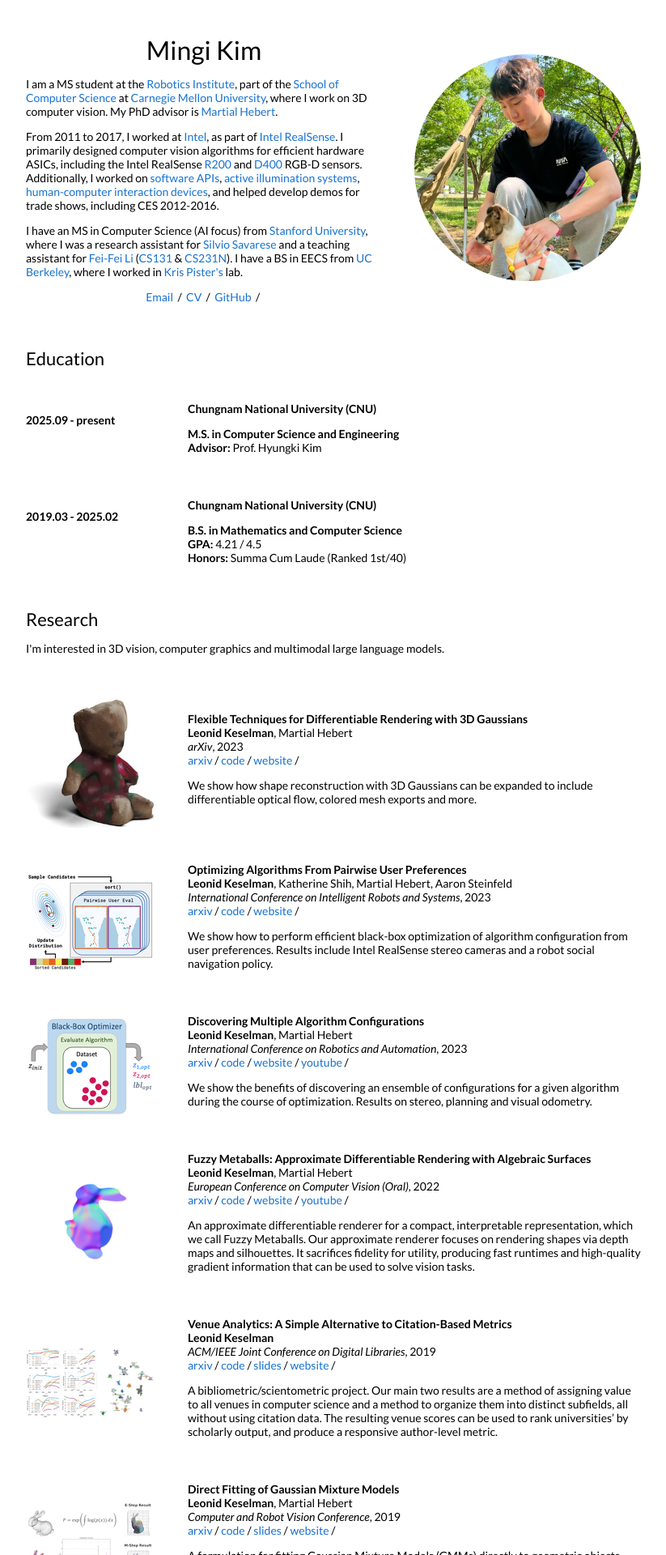
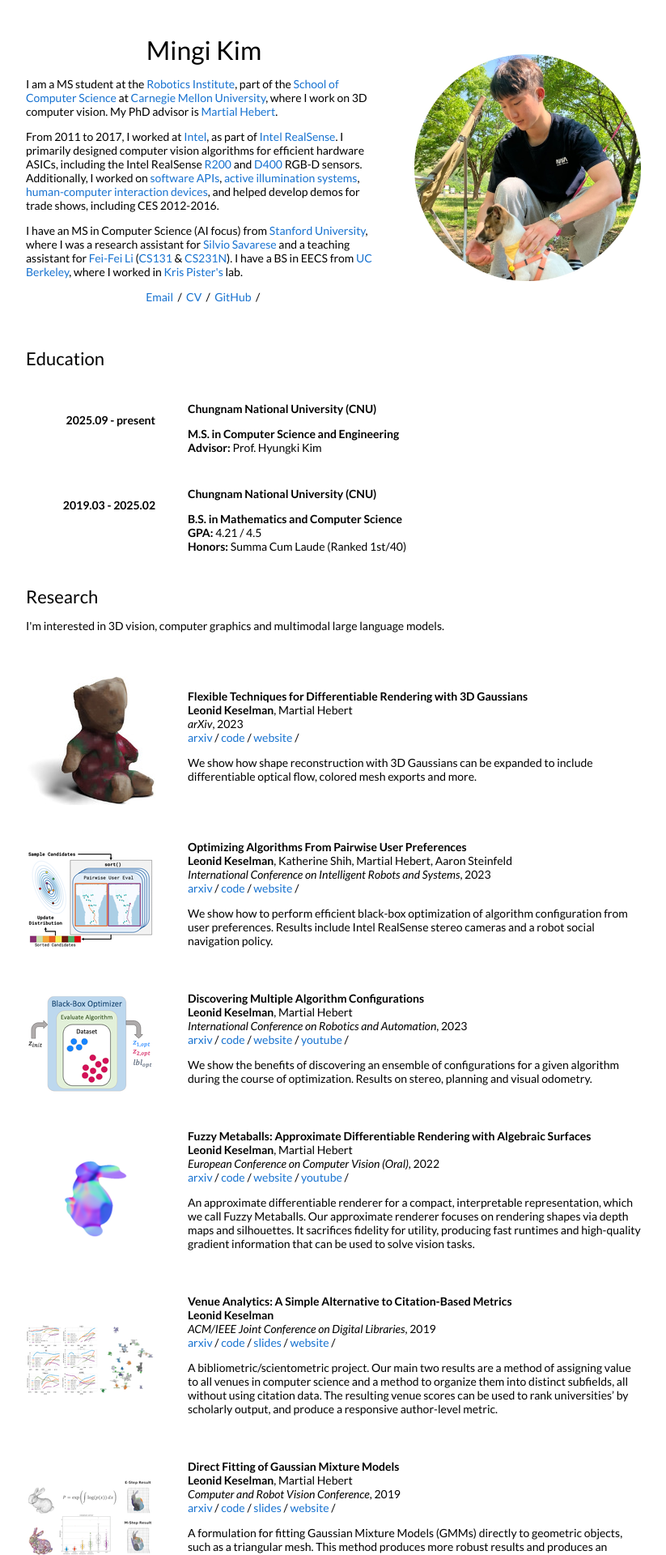
Before and after one commit to mingikim1/mingikim1.github.io, a Jekyll site: the page built from _posts/2023-08-28-3dgaussians.markdown, in a window 1280 px wide. Shown: the top 1920 px of the page at 81% size, without its empty margins (228-1051 px from the left). Built offline with Jekyll 4.4.1, drawn with Linux system fonts in a browser that asks for light colours.

Commit message:
Update default.html

```diff
--- a/_layouts/default.html
+++ b/_layouts/default.html
@@ -64,28 +64,28 @@
         <table style="width:100%;border:0px;border-spacing:0px;border-collapse:separate;margin-right:auto;margin-left:auto;">
 
             <tr>
-              <td style="padding:2.5%;width:25%;vertical-align:top;min-width:120px">
+              <td style="padding:2.5%;width:25%;vertical-align:top;min-width:120px;text-align:right;">
                 <p style="font-weight:bold;">2025.09 - present</p>
               </td>
               <td style="padding:2.5%;width:75%;vertical-align:top">
                 <h3>Chungnam National University (CNU)</h3>
-                <p>
+                <p style="margin-bottom:0;">
                   <strong>M.S. in Computer Science and Engineering</strong><br>
-                  <strong>Advisor: </strong>Prof. Hyungki Kim
+                  <strong>Advisor:</strong> Prof. Hyungki Kim
                 </p>
               </td>
             </tr>
 
             <tr>
-              <td style="padding:2.5%;width:25%;vertical-align:top;min-width:120px">
+              <td style="padding:2.5%;width:25%;vertical-align:top;min-width:120px;text-align:right;">
                 <p style="font-weight:bold;">2019.03 - 2025.02</p>
               </td>
               <td style="padding:2.5%;width:75%;vertical-align:top">
                 <h3>Chungnam National University (CNU)</h3>
-                <p>
+                <p style="margin-bottom:0;">
                   <strong>B.S. in Mathematics and Computer Science</strong><br>
-                  <strong>GPA: </strong>4.21 / 4.5<br>
-                  <strong>Honors: </strong>Summa Cum Laude (Ranked 1st/40)
+                  <strong>GPA:</strong> 4.21 / 4.5<br>
+                  <strong>Honors:</strong> Summa Cum Laude (Ranked 1st/40)
                 </p>
               </td>
             </tr>
```
